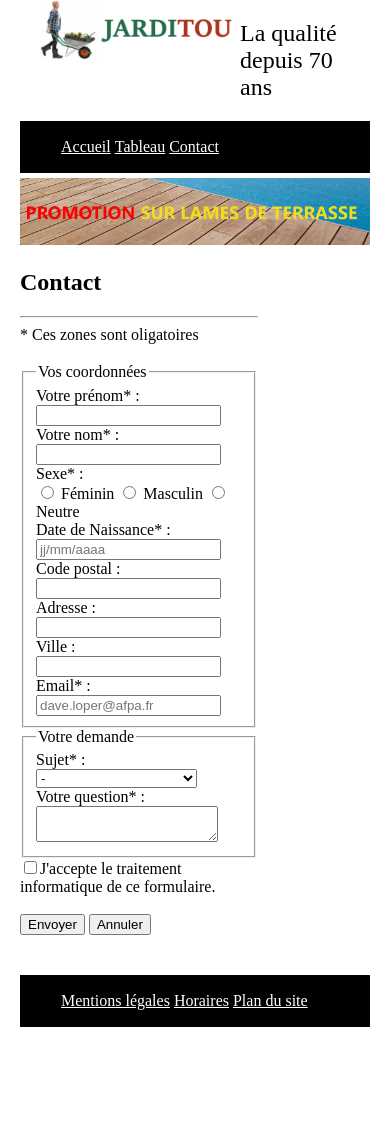
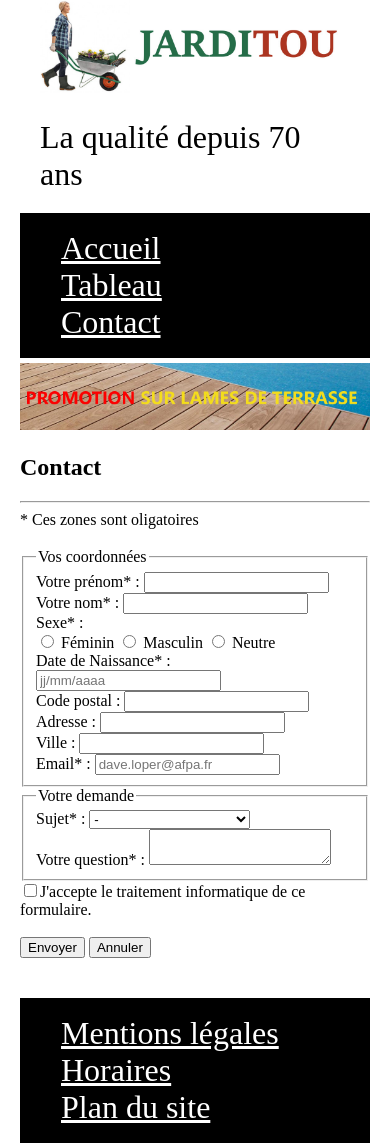
Before and after one commit to Randommer/jarditou, a PHP site: page /contact.html in a window 390 px wide. Before the commit the page ends 1027 px from the top, so only its background shows below. Run offline with PHP 8.4, Linux system fonts and the light colour scheme.

Commit message:
commit installation du CSS supplémentaire
rajout de l'implémentation du CSS mobile dans les page tableau et contact

```diff
--- a/assets/css/mobile.css
+++ b/assets/css/mobile.css
@@ -60,7 +60,7 @@ section.corps {
     display: grid;
     grid-template-columns: 100%;
     margin: 5px 0 0 0 ;
-    font-size: 2rem;
+    font-size: 1rem;
 }
 section.principale#gauche {
     margin: 0 0 20px 0;
--- a/contact.html
+++ b/contact.html
@@ -5,7 +5,8 @@
     <meta name="viewport" content="width=device-width, initial-scale=1.0, shrink-to-fit=no">
     <meta http-equiv="X-UA-Compatible" content="ie=edge">
     <title>JardiTou - Contact</title>
-    <link rel="stylesheet" href="assets/css/styles.css">
+    <link rel="stylesheet" media="screen and (min-width: 768px)" href="assets/css/styles.css">
+    <link rel="stylesheet" media="screen and (max-width: 768px)" href="assets/css/mobile.css">
 </head>
 <body>
     <header class="site">
--- a/tableau.html
+++ b/tableau.html
@@ -5,7 +5,8 @@
     <meta name="viewport" content="width=device-width, initial-scale=1.0, shrink-to-fit=no">
     <meta http-equiv="X-UA-Compatible" content="ie=edge">
     <title>JardiTou - Tableau</title>
-    <link rel="stylesheet" href="assets/css/styles.css">
+    <link rel="stylesheet" media="screen and (min-width: 768px)" href="assets/css/styles.css">
+    <link rel="stylesheet" media="screen and (max-width: 768px)" href="assets/css/mobile.css">
 </head>
 <body>
     <header class="site">
```
